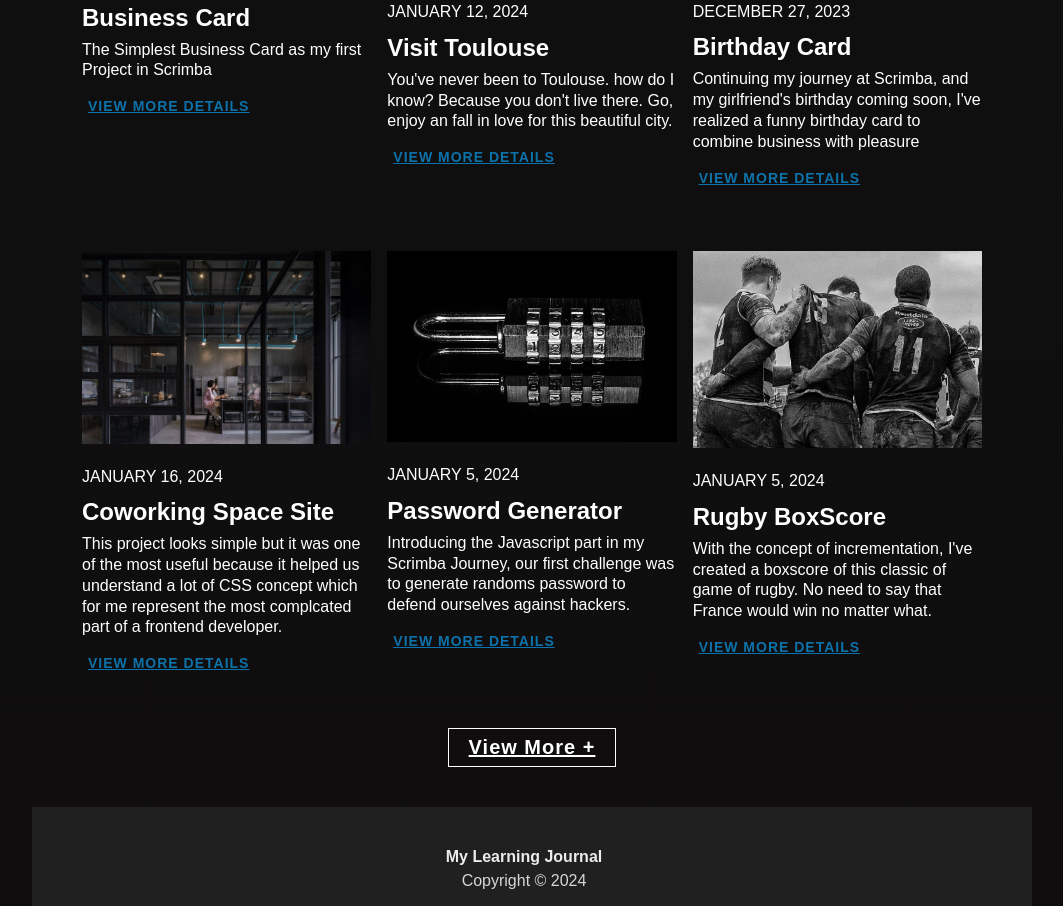
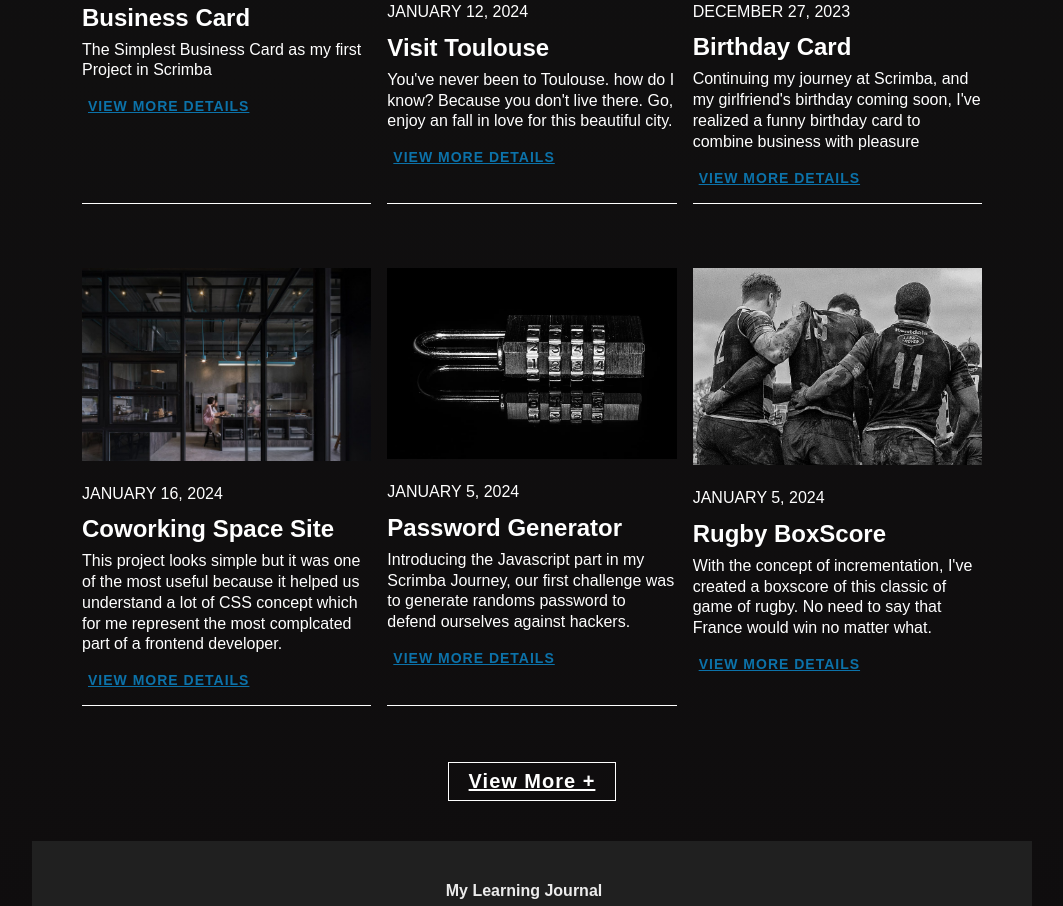
Before and after one commit to Itabghazouani/my-journey, a plain HTML site: page index.html in a window 1280 px wide. Shown: the part 851-1757 px from the top of the page, without its empty margins (108-1171 px from the left). Drawn offline with nearby package versions, Linux system fonts and the light colour scheme.

Commit message:
fixed issues on bottom line

```diff
--- a/css/style.css
+++ b/css/style.css
@@ -239,16 +239,16 @@ p {
     width: 100%;
 }
 
-.section2 article:last-child,
-.section2-about article:last-child,
-.section2-home:last-child {
+.section2 article,
+.section2-about article,
+.section2-home article{
   padding-bottom: 1em;
   border-bottom: 1px solid white;
 }
 
 .section2 article:last-child,
 .section2-about article:last-child,
-.section2-home:last-child {
+.section2-home article:last-child {
   border-bottom: none;
 }
 
@@ -530,7 +530,7 @@ footer {
 @media (min-width: 540px) {
   .section2 article:last-child,
   .section2-about article:last-child,
-  .section2-home:last-child(-n + 2) {
+  .section2-home article:last-child(-n + 2) {
     border-bottom: none;
   }
 }
@@ -639,7 +639,7 @@ footer {
 @media (min-width: 920px) {
   .section2 article:last-child,
   .section2-about article:last-child,
-  .section2-home:last-child(-n + 3) {
+  .section2-home article:last-child(-n + 3) {
     border-bottom: none;
   }
 }
```
